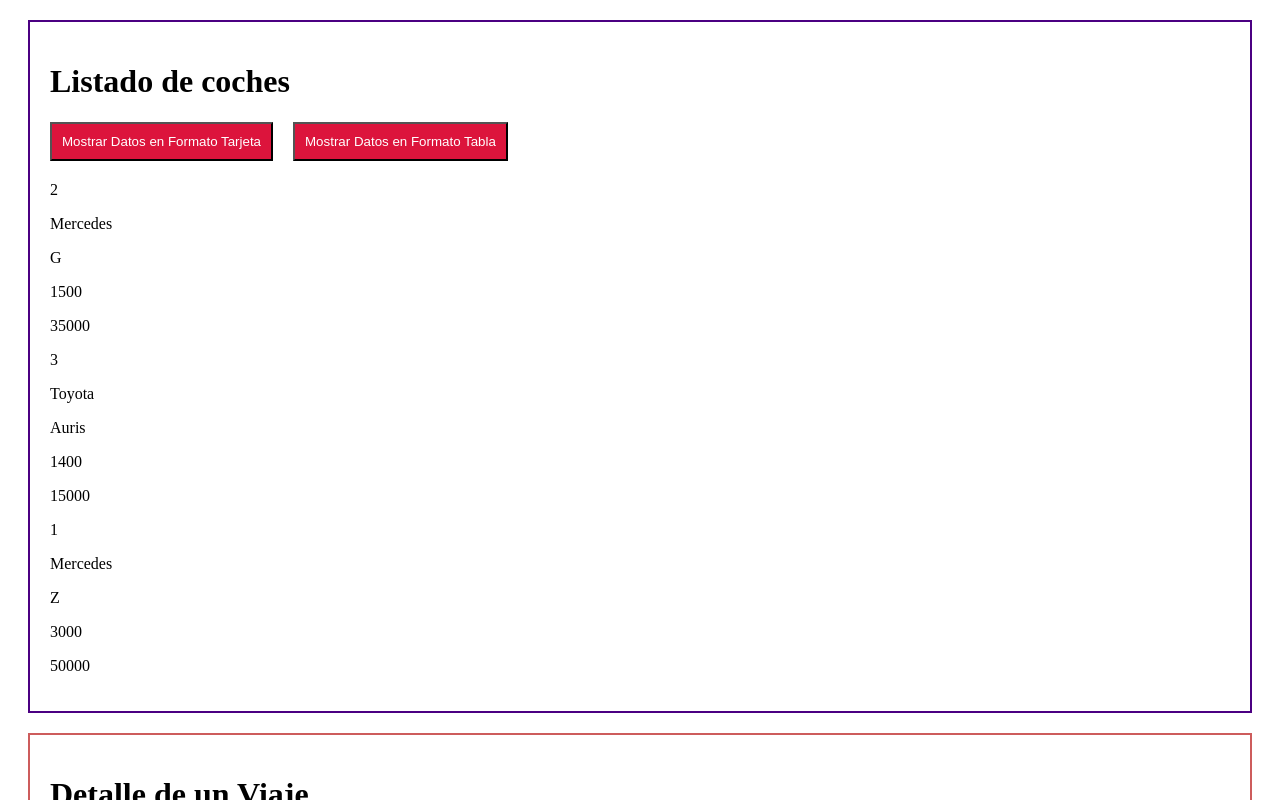
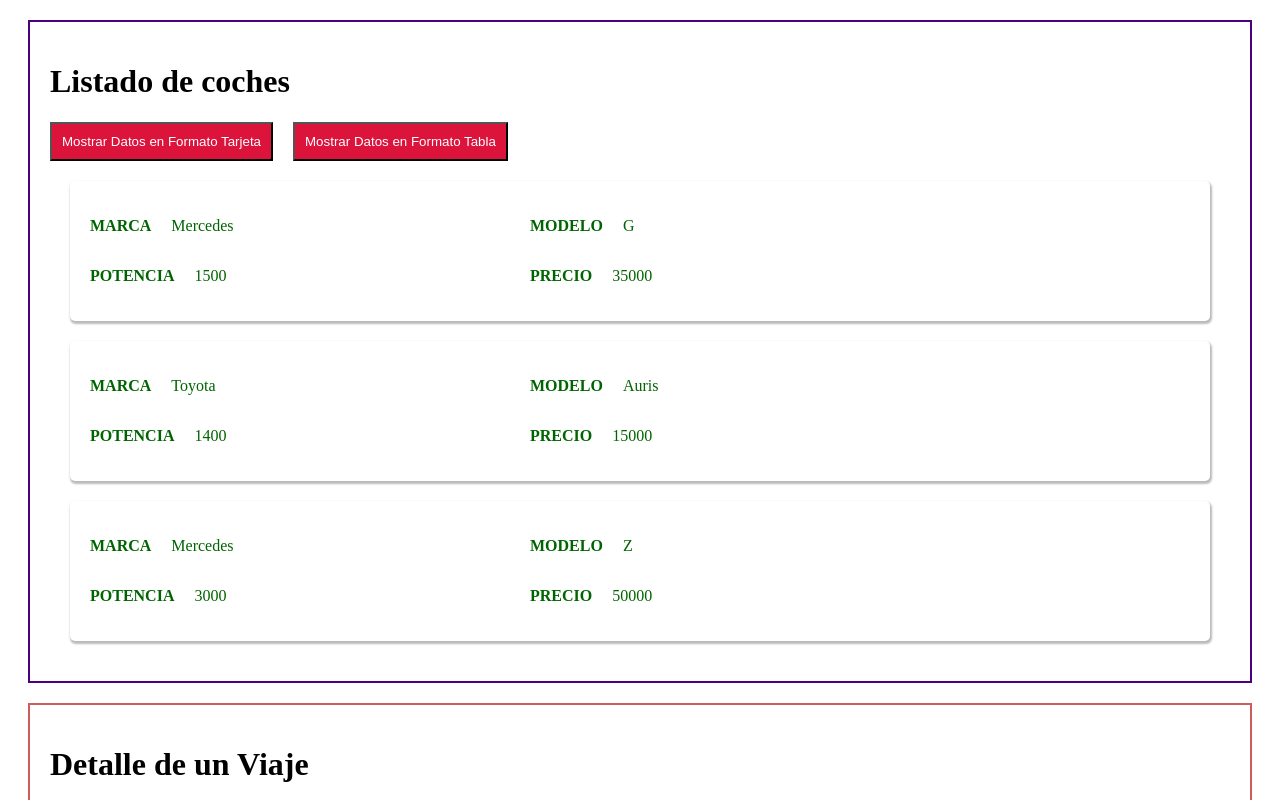
Before and after one commit to crishyperreality/concesionario-coches, an Angular app: page / in a window 1280 px wide. Both pictures are taken after a click on the button "Mostrar Datos en Formato Tarjeta". Shown: the top 800 px of the page. Built offline with nearby package versions, Linux system fonts and the light colour scheme.

Commit message:
diseño tarjetas

```diff
--- a/src/app/coches-list/coches-list.component.html
+++ b/src/app/coches-list/coches-list.component.html
@@ -23,12 +23,11 @@
         </tbody>
     </table>
     <ng-template #tarjetas>
-        <div *ngFor="let item of coches" (click)="mostarCocheClick($event, item)">
-            <p>{{item.id}}</p>
-            <p>{{item.marca}}</p>
-            <p>{{item.modelo}}</p>
-            <p>{{item.potencia}}</p>
-            <p>{{item.precio}}</p>
+        <div class="card" *ngFor="let item of coches" (click)="mostarCocheClick($event, item)">
+            <p class="card-item"><span class="label">Marca</span> <span class="value">{{item.marca}}</span></p>
+            <p class="card-item"><span class="label">Modelo</span> <span class="value">{{item.modelo}}</span></p>
+            <p class="card-item"><span class="label">Potencia</span> <span class="value">{{item.potencia}}</span></p>
+            <p class="card-item"><span class="label">Precio</span> <span class="value">{{item.precio}}</span></p>
         </div>
     </ng-template>
 </div>
--- a/src/app/coches-list/coches-list.component.scss
+++ b/src/app/coches-list/coches-list.component.scss
@@ -46,3 +46,35 @@
         }
     }
 }
+
+.card {
+    box-shadow: 1px 2px 2px 1px #23232350;
+    padding: 20px;
+    border-radius: 5px;
+    margin: 20px;
+    display: flex;
+    flex-direction: row;
+    flex-wrap: wrap;
+    .card-item {
+        width: 40%;
+    }
+
+    &:hover {
+        background-color: rgb(0, 100, 0, 0.3);
+        box-shadow: 0 1px 1px 1px #23232350;
+        cursor: pointer;
+    }
+
+    span {
+        &.label {
+            text-transform: uppercase;
+            color: rgb(0, 100, 0);
+            font-weight: bold;
+            margin-right: 20px;
+        }
+
+        &.value {
+            color: darkgreen;
+        }
+    }
+}
```
